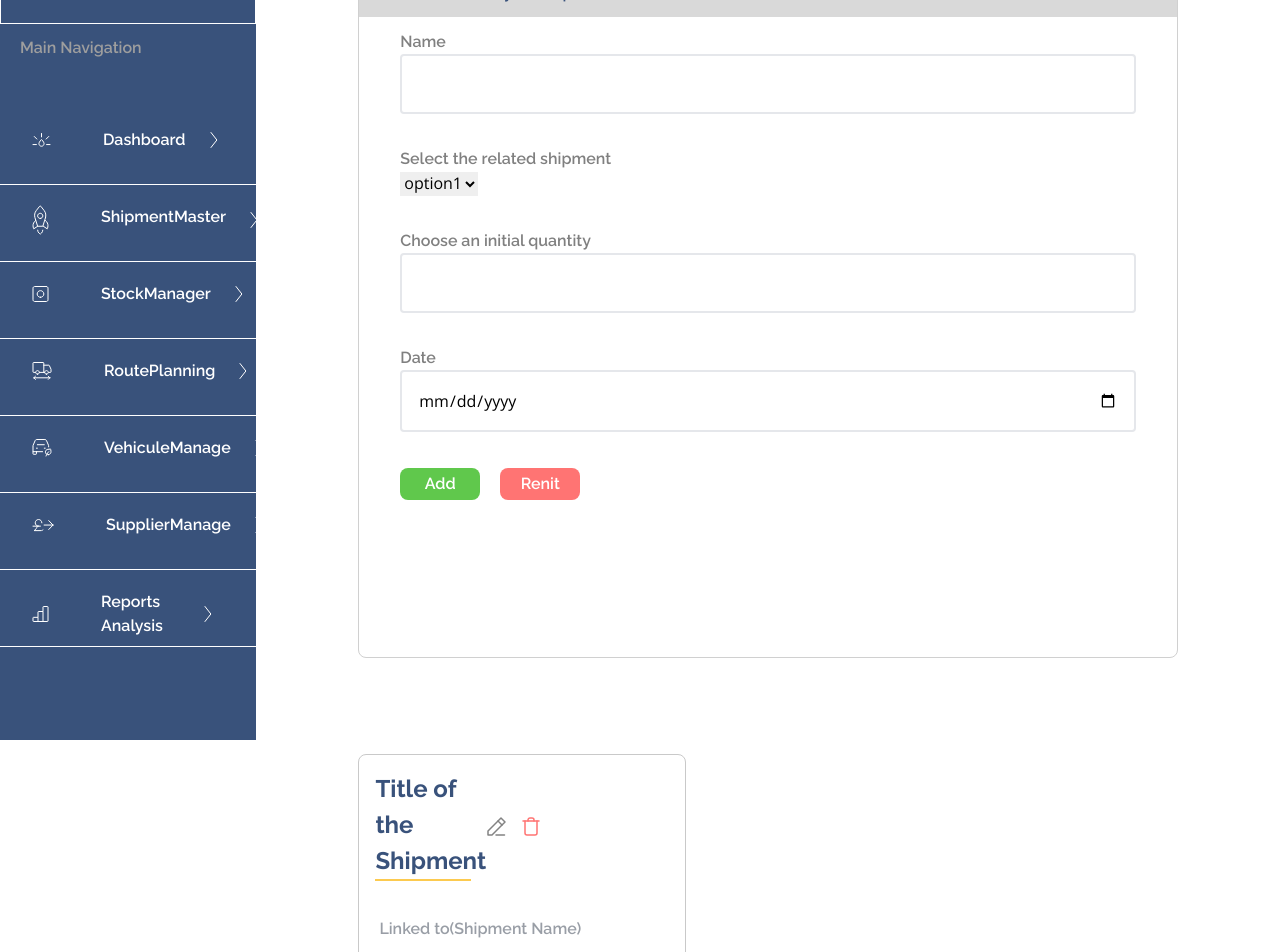
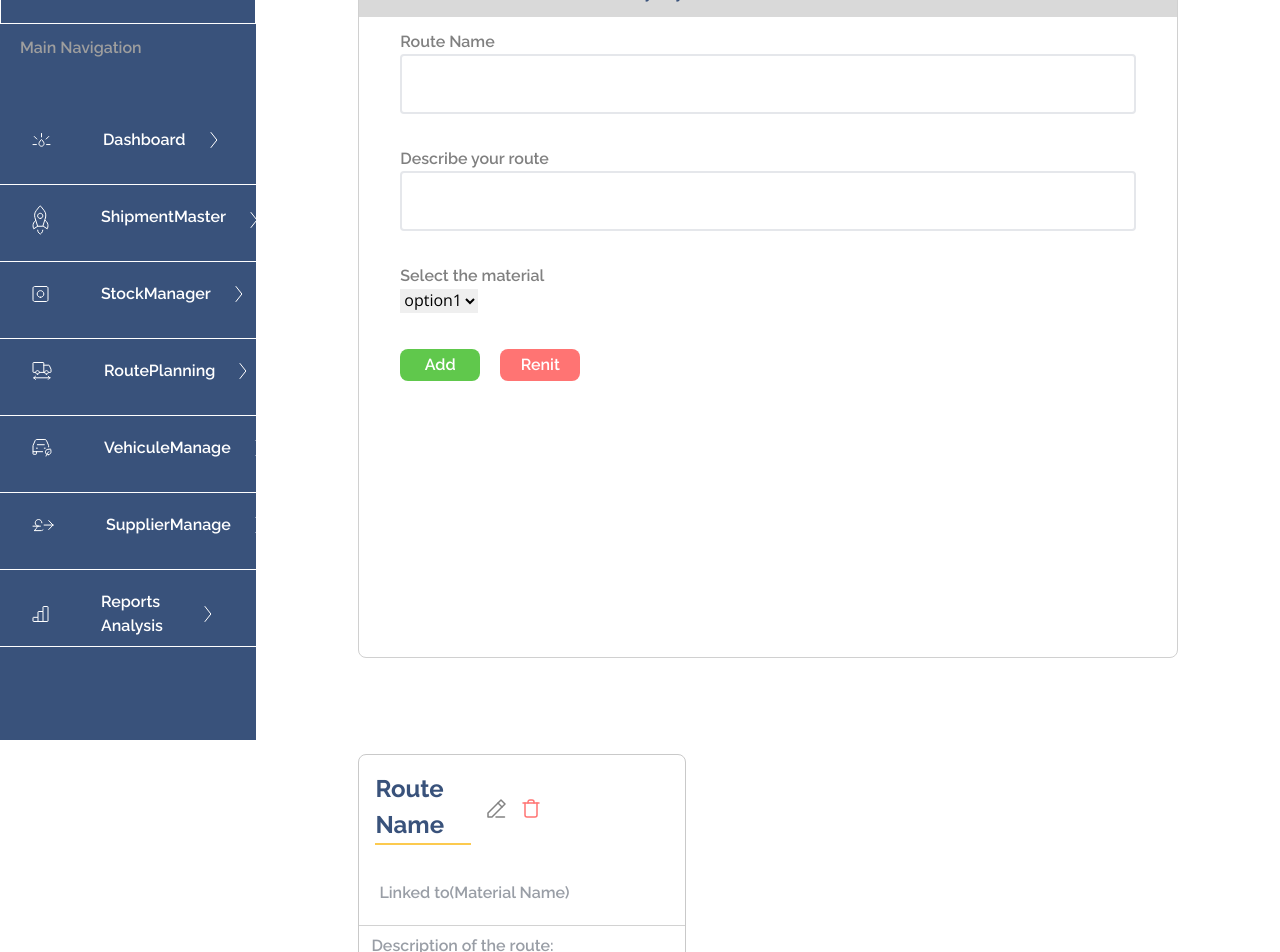
Before and after one commit to betsaleel-yoto/Minetrack, a React (Vite) app in the folder frontend/: page / in a window 1280 px wide. Shown: the part 60-1012 px from the top of the page. Built offline with nearby package versions, Linux system fonts and the light colour scheme.

Commit message:
version ajout de la page RoutePlanning

```diff
--- a/frontend/src/App.jsx
+++ b/frontend/src/App.jsx
@@ -1,8 +1,8 @@
-import AddMaterials from "./Pages/AddMaterials";
+import RoutePlanning from "./Pages/RoutePlanning";
 function App() {
   return (
     <>
-  <AddMaterials/>
+ <RoutePlanning/>
     </>
   );
 }
--- /dev/null
+++ b/frontend/src/Pages/RoutePlanning.jsx
@@ -0,0 +1,76 @@
+import EnteteTableau from "../component/EnteteTableau";
+import NavBar from "../component/navBar";
+import Input from "../component/inputs/input";
+import Select from "../component/inputs/Select";
+import DoubleButton from "../component/Button/DoubleBoutton";
+import SuperTitle from "../component/SuperTitle";
+import IconsEditDelete from "../component/IconsEditDelete";
+import LineTableu from "../component/LineTableau";
+import ElementTableau1 from "../component/ElementTableau1";
+import UniqueButton from "../component/Button/UniqueButton";
+function RoutePlanning() {
+  return (
+    <>
+     <div className="flex w-[100%]">
+        <NavBar />
+
+        {/* div supreme */}
+        <div className="flex-col w-[80%]">
+          {/* Partie Formulaire */}
+          <div className="w-[80%] m-auto border border-[#D0D0D0] rounded-lg mt-6">
+            <EnteteTableau text="Select the best route for the delivery of your materials" />
+            <form action="" className="w-[90%] m-auto h-[40rem]">
+              <Input
+                classes="w-[100%]"
+                type="text"
+                name="Routename"
+                label="Route Name"
+                htmlFor="Routename"
+              />
+
+              <Input
+                classes="w-[100%]"
+                type="text"
+                name="RouteDescription"
+                label="Describe your route"
+                htmlFor="RouteDescription"
+              />
+              <Select
+                htmlFor="material"
+                label="Select the material"
+                name="material"
+              />
+
+              <DoubleButton />
+            </form>
+          </div>
+
+          {/* Partie Manipulation du matériau */}
+
+          <div className="flex w-[80%] m-auto pt-24 border-b border-[#BAB2B2] pb-5">
+            {/* Partie affichage */}
+            <div className="w-[40%] h-auto border rounded-lg border-[#C9C9C9] pb-3">
+              {/* Entete */}
+              <div className="border-b border-[#D2D2D2]">
+                <div className="flex">
+                  <SuperTitle text="Route Name" />
+                  <IconsEditDelete />
+                </div>
+
+                <div className="flex m-5">
+                  <div></div>
+                  <p className="font-semibold font-raleway text-[#999EA6]">Linked to(Material Name)</p>
+                </div>
+              </div>
+              <p className="font-semibold font-raleway text-[#999EA6] pb-24 pt-2 pl-3">Description of the route:</p>
+
+
+            </div>
+          </div>
+        </div>
+      </div>
+    </>
+   );
+}
+
+export default RoutePlanning;
```
